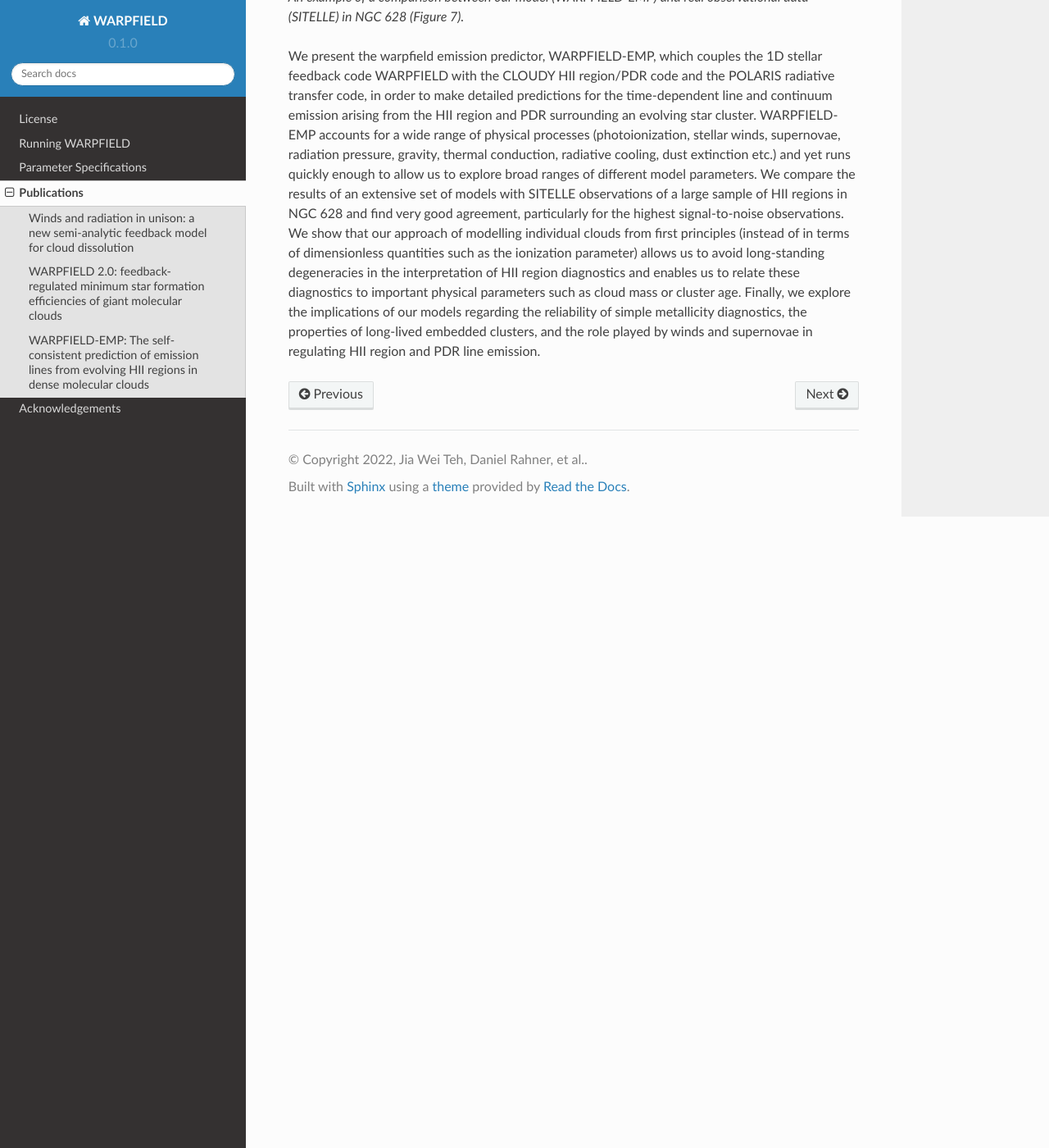
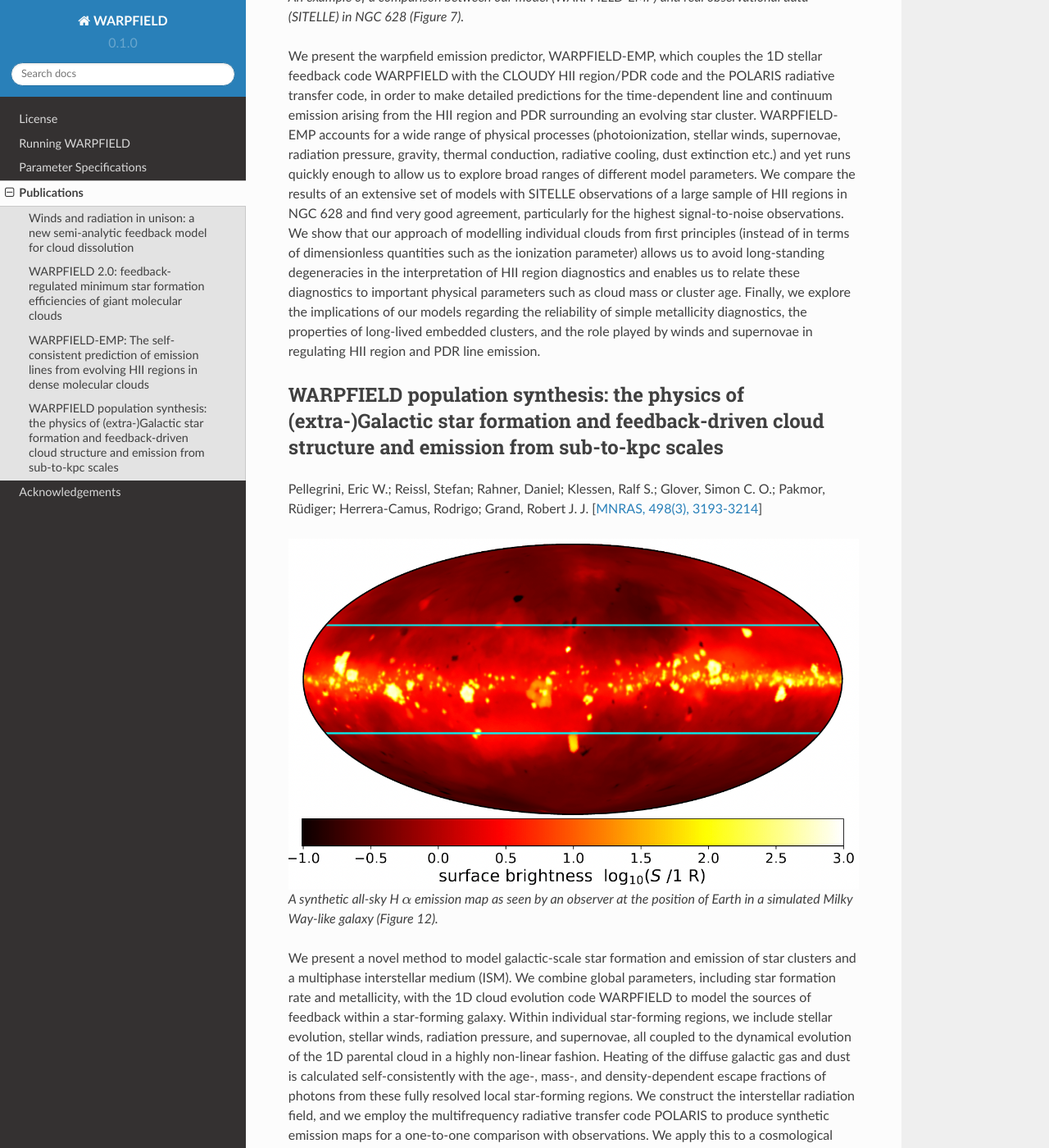
Before and after one commit to JiaWeiTeh/warpfield3, a Sphinx documentation site: the page built from docs/source/publications.rst, in a window 1280 px wide and 1400 px high, scrolled down 2740 px. Shown: the whole window at 82% size. Built offline with Sphinx 7.4.7 and the Read the Docs theme 2.0.0, drawn with Linux system fonts in a browser that asks for light colours; some of the changed text lies outside the part shown; grey boxes are pictures that could not be loaded.

Commit message:
Minor updates.

```diff
--- a/docs/source/publications.rst
+++ b/docs/source/publications.rst
@@ -26,7 +26,7 @@ manner, including the coupling of radiation and matter. We present a new semi-an
 feedback model for isolated massive clouds (:math:`\geq 10^5 M_\odot`) to calculate shell dynamics and shell
 structure simultaneously. It allows us to scan a large range of physical parameters
 (gas density, star formation efficiency, and metallicity) and to estimate escape fractions
-of ionizing radiation :math:`f_{\rm esc, I}`, the minimum star formation efficiency :math:`\epsilon_{\rm ff}` required to drive
+of ionizing radiation :math:`f_{\rm esc, i}`, the minimum star formation efficiency :math:`\epsilon_{\rm ff}` required to drive
 an outflow, and recollapse time-scales for clouds that are not destroyed by feedback.
 Our results show that there is no simple answer to the question of what dominates cloud dynamics,
 and that each feedback process significantly influences the efficiency of the others.
@@ -92,3 +92,30 @@ such as cloud mass or cluster age. Finally, we explore the implications of our m
 regarding the reliability of simple metallicity diagnostics, the properties
 of long-lived embedded clusters, and the role played by winds and supernovae
 in regulating HII region and PDR line emission.
+
+
+
+WARPFIELD population synthesis: the physics of (extra-)Galactic star formation and feedback-driven cloud structure and emission from sub-to-kpc scales
+------------------------------------------------------------------------------------------------------------------------------------------------------
+Pellegrini, Eric W.; Reissl, Stefan; Rahner, Daniel; Klessen, Ralf S.; Glover, Simon C. O.; Pakmor, Rüdiger; Herrera-Camus, Rodrigo; Grand, Robert J. J. [`MNRAS, 498(3), 3193-3214 <https://ui.adsabs.harvard.edu/abs/2020MNRAS.498.3193P/abstract>`_]
+
+.. figure:: ../figs/warpfieldpop.png
+
+    A synthetic all-sky H :math:`\alpha` emission map as seen by an observer at the position of Earth in a simulated Milky Way-like galaxy (Figure 12).
+
+We present a novel method to model galactic-scale star formation and emission of star clusters and a
+multiphase interstellar medium (ISM). We combine global parameters, including star formation rate and metallicity,
+with the 1D cloud evolution code WARPFIELD to model the sources of feedback within a star-forming galaxy.
+Within individual star-forming regions, we include stellar evolution, stellar winds, radiation pressure, and supernovae,
+all coupled to the dynamical evolution of the 1D parental cloud in a highly non-linear fashion. Heating of the
+diffuse galactic gas and dust is calculated self-consistently with the age-, mass-, and density-dependent
+escape fractions of photons from these fully resolved local star-forming regions. We construct the interstellar radiation
+field, and we employ the multifrequency radiative transfer code POLARIS to produce synthetic emission maps for a
+one-to-one comparison with observations. We apply this to a cosmological simulation of a Milky-Way-like
+galaxy built-up in a high-resolution MHD simulation of cosmic structure formation. From this, we produce the
+multiscale/phase distribution of ISM density and temperature and present a synthesized all-sky H :math:`\alpha` map.
+We use a multipole expansion to show that the resulting maps reproduce all observed statistical emission characteristics.
+Next, we predict [S III] 9530 Å, a key emission line that will be observed in several large forthcoming surveys. It
+suffers less extinction than other lines and provides information about star formation in very dense environments
+that are otherwise observationally inaccessible optically. Finally, we explore the effects of differential extinction,
+and discuss the consequences for the interpretation of H :math:`\alpha` emission at different viewing angles by an extragalactic observer.
```
Also changed, not shown: other parts of docs/source/publications.rst (+1 -1 lines), docs/figs/warpfieldpop.png (added), 7 other files.
